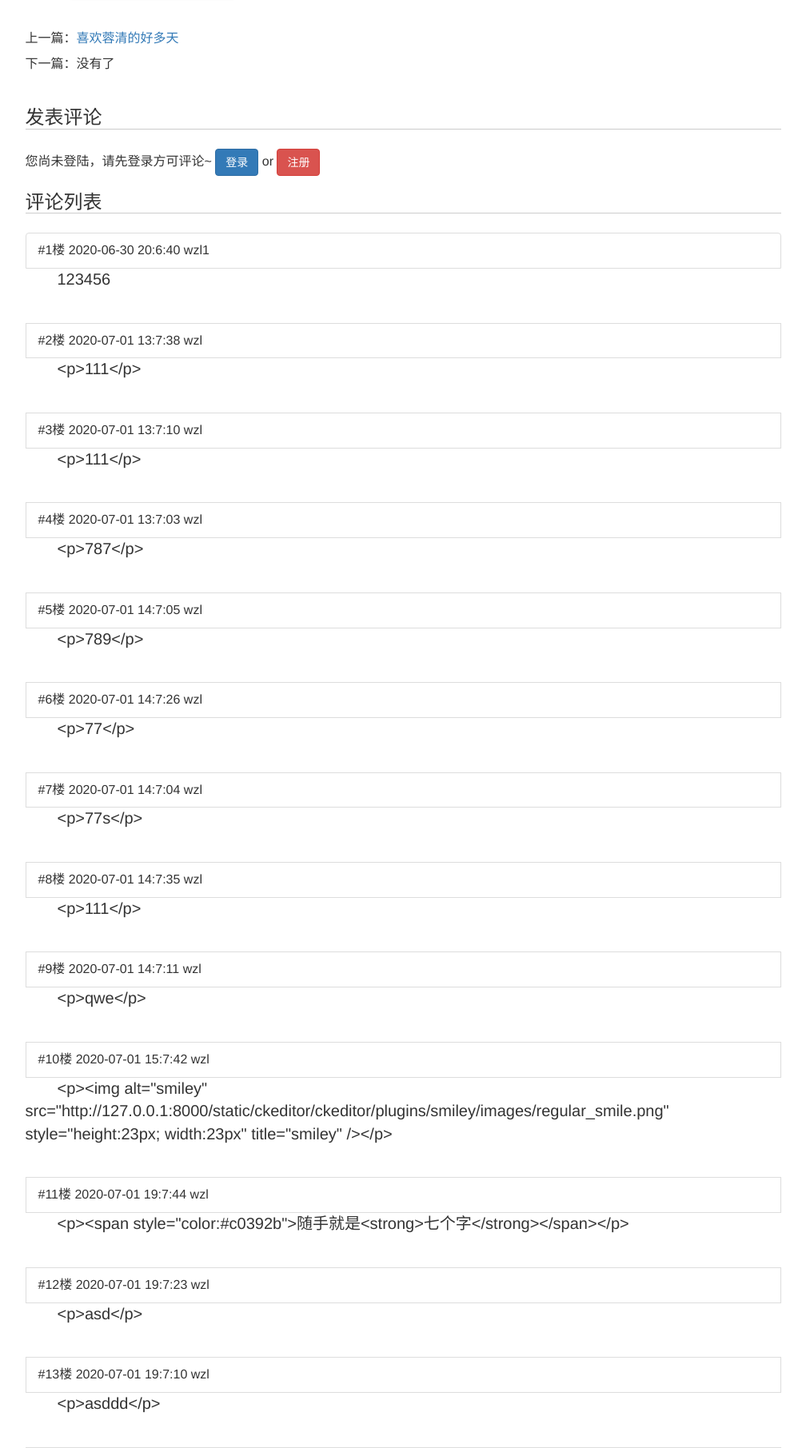
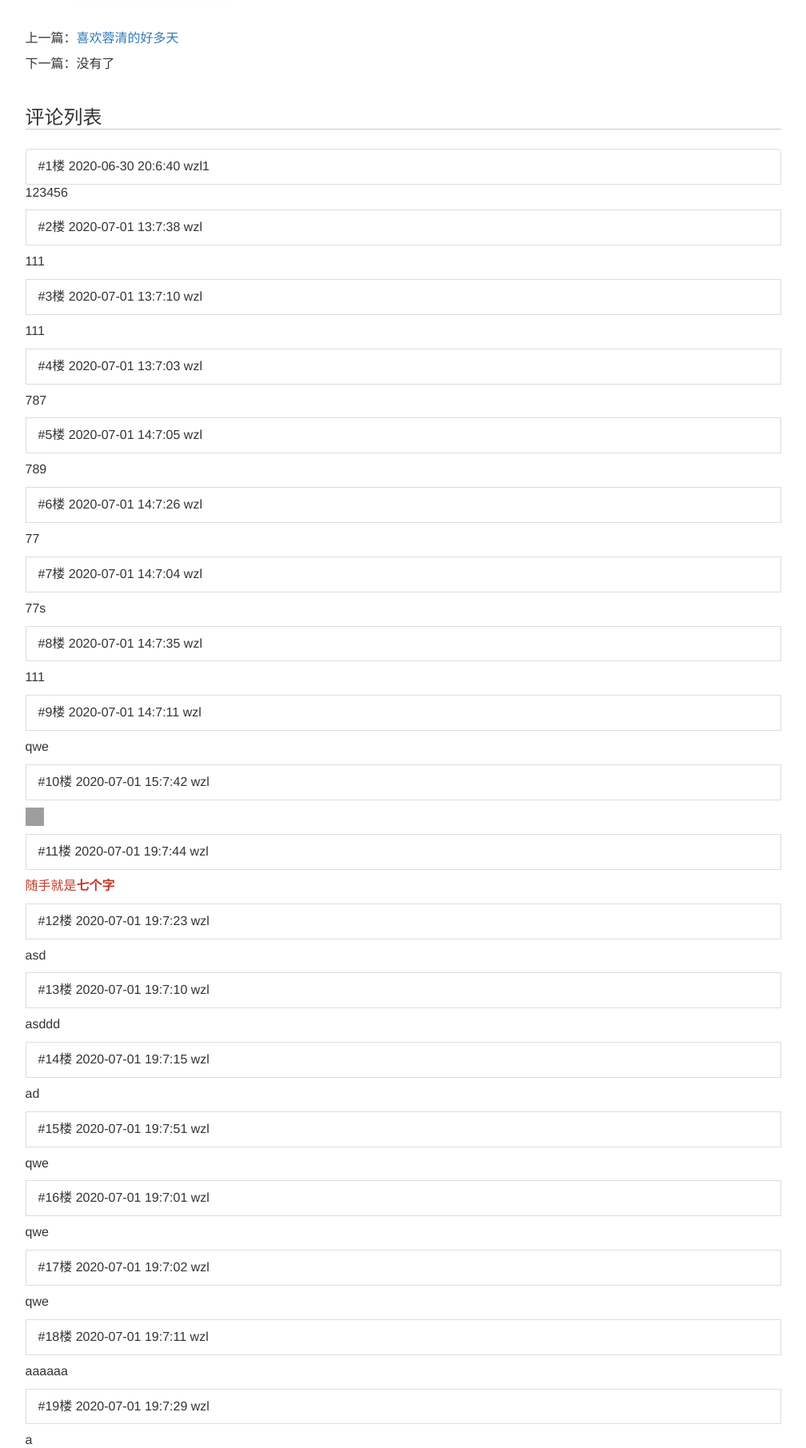
Before and after one commit to Rain-Bow0/mysite, a Django app: page /blog/188 in a window 1280 px wide. Shown: the part 510-2321 px from the top of the page at 80% size, without its empty margins (136-1144 px from the left). Run offline with Django 3.2, Linux system fonts and the light colour scheme; data comes from the database, SQL or seed files in the repository; both versions use the stored data as it was after the commit; parts of the project's set-up code (start-up, migrations or seed data) failed here and were passed over; some libraries are stand-ins or nearby versions.

Commit message:
使用ajax来进行评论的提交，使页面不需要刷新，但是效果一般般待优化

```diff
--- a/blog/static/blog.css
+++ b/blog/static/blog.css
@@ -33,11 +33,7 @@
     border-bottom: 1px solid #CCCCCC;
     margin-bottom: 1em;
 }
-p.comment_area_text{
-    padding-bottom: 1.5em;
-    text-indent: 2em;
-    font-size: 20px;
-}
+
 div.django-ckeditor-widget{
     width:100%
 }
--- a/blog/templates/blog_detail.html
+++ b/blog/templates/blog_detail.html
@@ -45,34 +45,37 @@
         <div class="row">
             <div class="col-xs-10 col-xs-offset-1">
                 <div class="comment-area">
-                    <h3 class="comment-area-title">发表评论</h3>
+
+                    <h3 class="comment-area-title">评论列表</h3>
+                    <ul class="list-group">
+                        <div id="comment_list">
+                            {% for comment in comments %}
+                                <li class="list-group-item">
+                                    #{{ forloop.counter }}楼 {{ comment.comment_time|date:'Y-m-d H:n:s' }} {{ comment.user.username }}
+                                </li>
+                                <p>{{ comment.text|safe }}</p>
+                            {% empty %}
+                                暂无评论
+                            {% endfor %}
+                        </div>
+                    </ul>
+                                    <h3 class="comment-area-title">发表评论</h3>
                     {% if user.is_authenticated %}
-                        <form action="{% url 'update_comment' %}" method="post" style="overflow: hidden">
+                        <form id="comment_form" action="{% url 'update_comment' %}" method="post"
+                              style="overflow: hidden">
                             <label for="comment_text">{{ user.username }}，欢迎评论~</label>
                             {% csrf_token %}
                             {{ comment_form }}
-
-                            <input type="submit" class="btn btn-Primary pull-right" value="提交评论" >
+                            <span id="comment_error" class="text-danger pull-left"></span>
+                            <input type="submit" class="btn btn-Primary pull-right" value="提交评论">
                         </form>
                     {% else %}
                         您尚未登陆，请先登录方可评论~
                         <a class="btn btn-primary" href="{% url 'login' %}?from={{ request.get_full_path }}">登录</a>
                         <spam>or</spam>
                         <a class="btn btn-danger" href="{% url 'register' %}?from={{ request.get_full_path }}">注册</a>
-
                     {% endif %}
 
-                    <h3 class="comment-area-title">评论列表</h3>
-                        <ul class="list-group">
-                            {% for comment in comments %}
-                            <li class="list-group-item">
-                                #{{ forloop.counter }}楼 {{ comment.comment_time|date:'Y-m-d H:n:s' }} {{ comment.user.username }}
-                            </li>
-                            <p class="comment_area_text">{{ comment.text }}</p>
-                            {% empty %}
-                            暂无评论
-                            {% endfor %}
-                        </ul>
                 </div>
 
             </div>
@@ -80,3 +83,40 @@
     </div>
 
 {% endblock %}
+
+{% block script_extends %}
+    <script type="text/javascript">
+        $("#comment_form").submit(function () {
+            $("#comment_error").text('');
+            if (CKEDITOR.instances['id_comment_text'].document.getBody().getText().trim() === ''){
+                $("#comment_error").text('评论内容不能为空');
+            }
+            // 更新数据到tex tarea
+            CKEDITOR.instances['id_comment_text'].updateElement();
+            // 异步提交
+            $.ajax({
+                url: "{% url "update_comment" %}",
+                type: 'POST',
+                data: $(this).serialize(),
+                cache: false,
+                success: function (data) {
+                    console.log(data);
+                    // 插入数据
+                    if(data['status']==="SUCCESS")
+                    {
+                        var comment_html = '<div> ' + data['comment_time']+" " + data['username'] + ' :'
+                                        + data['comment_text'] +  '</div>';
+                        $("#comment_list").append(comment_html);
+                        CKEDITOR.instances['id_comment_text'].setData('');
+                    }else{
+                        $("#comment_error").text(data['message']);
+                    }
+                },
+                error: function (xhr) {
+                    console.log(xhr);
+                }
+            });
+            return false;
+        });
+    </script>
+{% endblock %}
--- a/comment/forms.py
+++ b/comment/forms.py
@@ -7,7 +7,8 @@
 class CommentForm(forms.Form):
     content_type = forms.CharField(widget=forms.HiddenInput)
     object_id = forms.IntegerField(widget=forms.HiddenInput)
-    comment_text = forms.CharField(widget=CKEditorWidget(config_name='ckeditor_configs'), label=False)
+    comment_text = forms.CharField(widget=CKEditorWidget(config_name='ckeditor_configs'), label=False,
+                                   error_messages={'required': '评论内容不能为空'})
 
     def __init__(self, *args, **kwargs):
         if 'user' in kwargs:
--- a/templates/base.html
+++ b/templates/base.html
@@ -46,9 +46,10 @@
 
 <div class="content">
     {% block content %}
-
     {% endblock %}
 </div>
+{% block script_extends %}
 
+{% endblock %}
 </body>
 </html>
```
Also changed, not shown: comment/views.py (+10 -4 lines), db.sqlite3.
